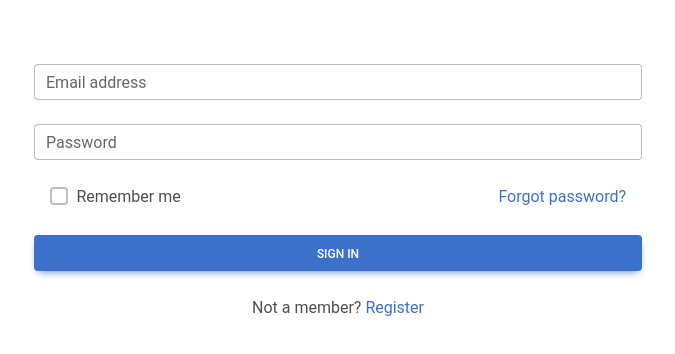
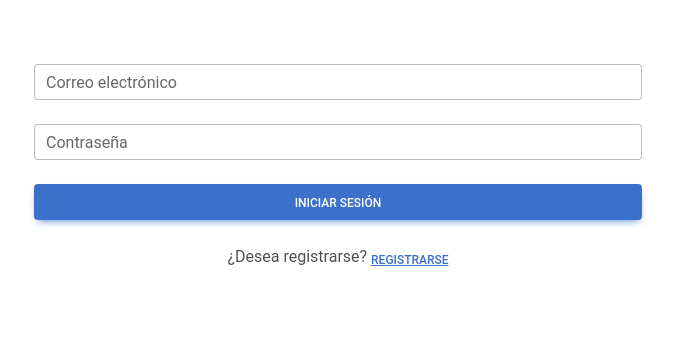
Before and after one commit to nikotpab/SOPHY-SHOP, a React (Create React App) app: page / in a window 1280 px wide. Shown: the top 354 px of the page, without its empty margins (302-977 px from the left). Built offline with nearby package versions, Linux system fonts and the light colour scheme.

Commit message:
Apartado de registro creado

```diff
--- a/package.json
+++ b/package.json
@@ -10,6 +10,7 @@
     "@testing-library/user-event": "^13.5.0",
     "react": "^19.1.0",
     "react-dom": "^19.1.0",
+    "react-router-dom": "^7.5.3",
     "react-scripts": "5.0.1",
     "web-vitals": "^2.1.4"
   },
--- a/public/index.html
+++ b/public/index.html
@@ -2,14 +2,13 @@
 <html lang="en">
   <head>
     <meta charset="utf-8" />
-    <link rel="icon" href="%PUBLIC_URL%/favicon.ico" />
     <meta name="viewport" content="width=device-width, initial-scale=1" />
     <meta name="theme-color" content="#000000" />
     <meta
       name="description"
       content="Web site created using create-react-app"
     />
-    <link rel="apple-touch-icon" href="%PUBLIC_URL%/logo192.png" />
+
     <!--
       manifest.json provides metadata used when your web app is installed on a
       user's mobile device or desktop. See https://developers.google.com/web/fundamentals/web-app-manifest/
@@ -24,7 +23,7 @@
       work correctly both with client-side routing and a non-root public URL.
       Learn how to configure a non-root public URL by running `npm run build`.
     -->
-    <title>React App</title>
+    <title>Inicio de sesión</title>
   </head>
   <body>
     <noscript>You need to enable JavaScript to run this app.</noscript>
--- a/src/App.js
+++ b/src/App.js
@@ -1,7 +1,7 @@
 import React from 'react';
 import './App.css';
 import 'mdb-react-ui-kit/dist/css/mdb.min.css';
-import '@fortawesome/fontawesome-free/css/all.min.css'; // Asegúrate de tener esto
+import '@fortawesome/fontawesome-free/css/all.min.css';
 import Component from './Component';
 
 function App() {
--- a/src/Component.jsx
+++ b/src/Component.jsx
@@ -1,30 +1,62 @@
-import React from 'react';
+import React, { useState } from 'react';
 import {
   MDBContainer,
   MDBInput,
-  MDBCheckbox,
   MDBBtn,
-  MDBIcon
+  MDBModal,
+  MDBModalDialog,
+  MDBModalContent,
+  MDBModalHeader,
+  MDBModalTitle,
+  MDBModalBody,
+  MDBModalFooter
 } from 'mdb-react-ui-kit';
 
 function Component() {
+  const [showModal, setShowModal] = useState(false);
+
   return (
     <MDBContainer className="p-3 my-5 d-flex flex-column w-50">
+      <MDBInput wrapperClass='mb-4' label='Correo electrónico' id='form1' type='email' />
+      <MDBInput wrapperClass='mb-4' label='Contraseña' id='form2' type='password' />
+      <MDBBtn className="mb-4">Iniciar sesión</MDBBtn>
 
-      <MDBInput wrapperClass='mb-4' label='Email address' id='form1' type='email' />
-      <MDBInput wrapperClass='mb-4' label='Password' id='form2' type='password' />
-
-      <div className="d-flex justify-content-between mx-3 mb-4">
-        <MDBCheckbox name='flexCheck' value='' id='flexCheckDefault' label='Remember me' />
-        <a href="#!">Forgot password?</a>
+      <div className="text-center">
+        <p>
+          ¿Desea registrarse?{' '}
+          <button
+            className="btn btn-link p-0"
+            style={{ textDecoration: 'underline', background: 'none', border: 'none' }}
+            onClick={() => setShowModal(true)}
+          >
+            Registrarse
+          </button>
+        </p>
       </div>
 
-      <MDBBtn className="mb-4">Sign in</MDBBtn>
-
-      <div className="text-center">
-        <p>Not a member? <a href="#!">Register</a></p>
-      </div>
-
+      <MDBModal open={showModal} setOpen={setShowModal} tabIndex='-1'>
+        <MDBModalDialog>
+          <MDBModalContent>
+            <MDBModalHeader>
+              <MDBModalTitle>Registro</MDBModalTitle>
+              <MDBBtn className='btn-close' color='none' onClick={() => setShowModal(false)}></MDBBtn>
+            </MDBModalHeader>
+            <MDBModalBody>
+              <MDBInput className='mb-3' label='Nombre completo' type='text' />
+              <MDBInput className='mb-3' label='Número de cédula' type='number' />
+              <MDBInput className='mb-3' label='Dirección' type='text' />
+              <MDBInput className='mb-3' label='Correo electrónico' type='email' />
+              <MDBInput className='mb-3' label='Contraseña' type='password' />
+            </MDBModalBody>
+            <MDBModalFooter>
+              <MDBBtn color='secondary' onClick={() => setShowModal(false)}>
+                Cerrar
+              </MDBBtn>
+              <MDBBtn>Registrarse</MDBBtn>
+            </MDBModalFooter>
+          </MDBModalContent>
+        </MDBModalDialog>
+      </MDBModal>
     </MDBContainer>
   );
 }
```
Also changed, not shown: public/register.html (added, +18 -0 lines), src/Register_Component.jsx (added, +51 -0 lines), public/%PUBLIC_URL%/logo192.png (added), src/register.js (added), 1 other file (tests, documents, lock files or other folders).
